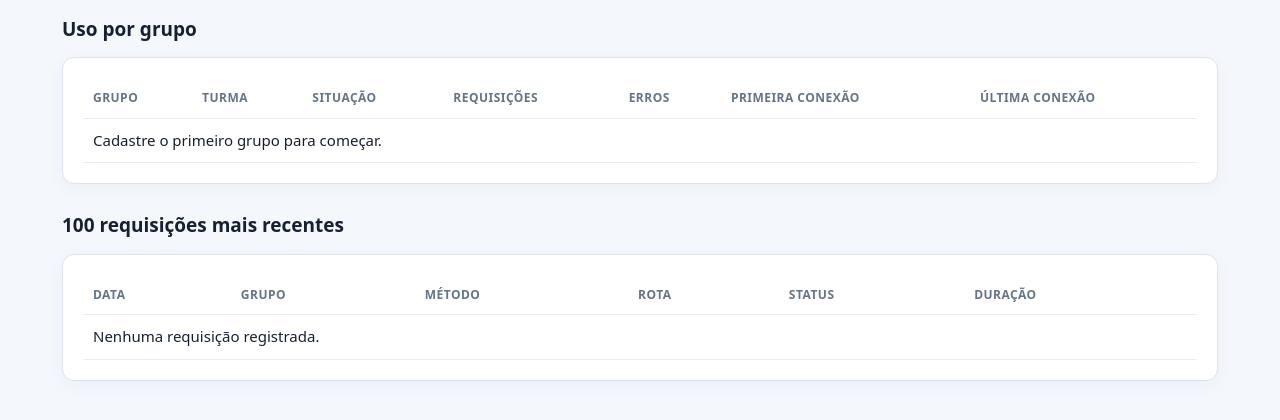
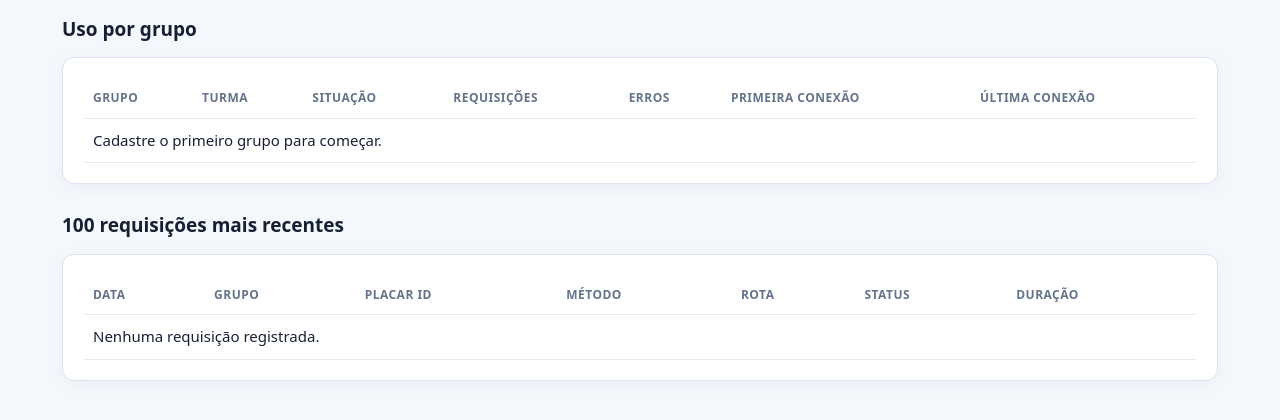
Before and after one commit to rvarjao/placar-eletronico-api, a Flask app: template exemplos/api-completa/templates/admin/dashboard.html in a window 1280 px wide. Shown: the part 256-676 px from the top of the page. Run offline with Flask 3, Linux system fonts and the light colour scheme; the template is opened without the code that fills it, so the values that code supplies are empty.

Commit message:
feat(admin): display scoreboard IDs in API request audit

```diff
--- a/exemplos/api-completa/templates/admin/dashboard.html
+++ b/exemplos/api-completa/templates/admin/dashboard.html
@@ -47,19 +47,20 @@
 <h2>100 requisições mais recentes</h2>
 <section class="painel">
   <table>
-    <thead><tr><th>Data</th><th>Grupo</th><th>Método</th><th>Rota</th><th>Status</th><th>Duração</th></tr></thead>
+    <thead><tr><th>Data</th><th>Grupo</th><th>Placar ID</th><th>Método</th><th>Rota</th><th>Status</th><th>Duração</th></tr></thead>
     <tbody>
     {% for item in recentes %}
       <tr>
         <td>{{ item.criado_em }}</td>
         <td>{{ item.grupo }}</td>
+        <td>{{ item.placar_id if item.placar_id is not none else "—" }}</td>
         <td><strong>{{ item.metodo }}</strong></td>
         <td><code>{{ item.rota }}</code></td>
         <td><span class="status {{ 'ok' if item.status < 400 else 'erro' }}">{{ item.status }}</span></td>
         <td>{{ item.duracao_ms }} ms</td>
       </tr>
     {% else %}
-      <tr><td colspan="6">Nenhuma requisição registrada.</td></tr>
+      <tr><td colspan="7">Nenhuma requisição registrada.</td></tr>
     {% endfor %}
     </tbody>
   </table>
```
